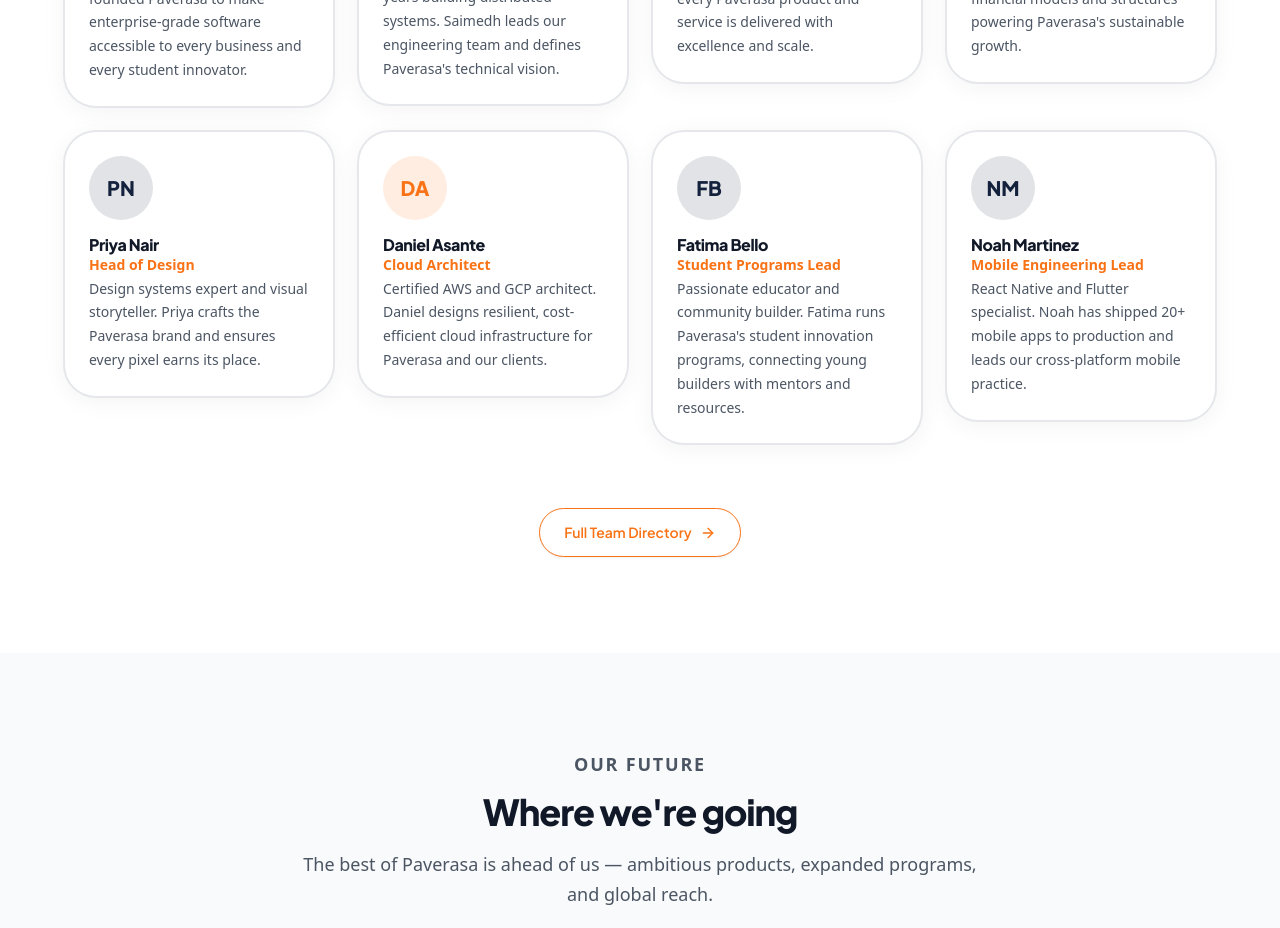
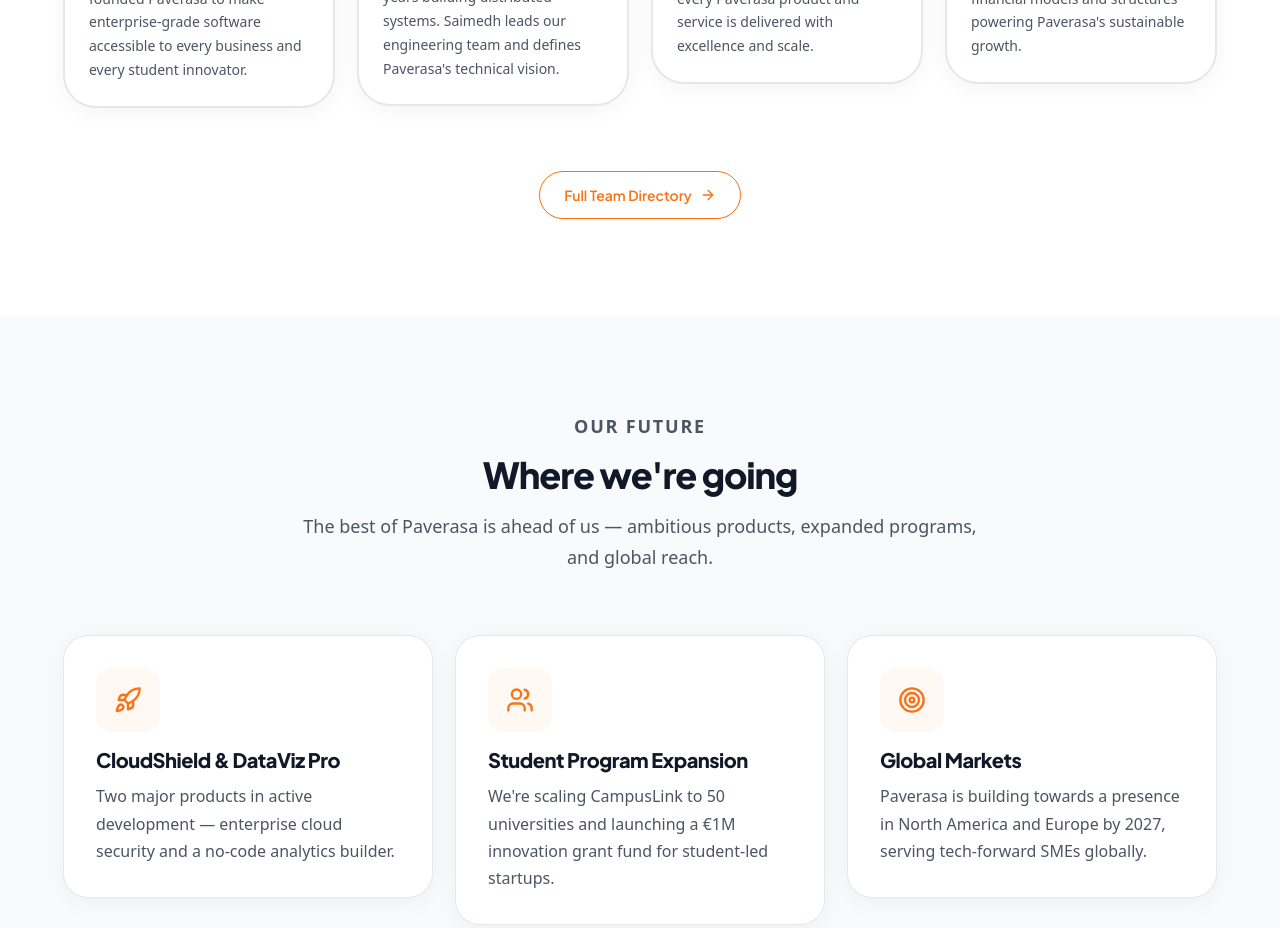
Before and after one commit to saimedh/Paverasa, a React (Vite) app: page /about in a window 1280 px wide. Shown: the part 5820-6748 px from the top of the page. Built offline with nearby package versions, Linux system fonts and the light colour scheme; a web font is replaced by a local one.

Commit message:
Add favicon links, remove placeholder team members

```diff
--- a/index.html
+++ b/index.html
@@ -2,7 +2,11 @@
 <html lang="en">
   <head>
     <meta charset="UTF-8" />
+    <link rel="icon" type="image/png" href="/favicon-96x96.png" sizes="96x96" />
     <link rel="icon" type="image/svg+xml" href="/favicon.svg" />
+    <link rel="shortcut icon" href="/favicon.ico" />
+    <link rel="apple-touch-icon" sizes="180x180" href="/apple-touch-icon.png" />
+    <link rel="manifest" href="/site.webmanifest" />
     <meta name="viewport" content="width=device-width, initial-scale=1.0" />
     <meta name="description" content="Paverasa — Tech company building world-class software solutions. Web development, mobile apps, AI, cloud, analytics, and student innovation programs." />
     <meta property="og:title" content="Paverasa — Software Solutions That Drive Innovation" />
--- a/src/data/team.js
+++ b/src/data/team.js
@@ -40,44 +40,4 @@
     linkedin: '#',
     twitter: '#',
   },
-  {
-    id: 'priya-n',
-    name: 'Priya Nair',
-    role: 'Head of Design',
-    bio: 'Design systems expert and visual storyteller. Priya crafts the Paverasa brand and ensures every pixel earns its place.',
-    initials: 'PN',
-    color: '#14213D',
-    linkedin: '#',
-    twitter: '#',
-  },
-  {
-    id: 'daniel-a',
-    name: 'Daniel Asante',
-    role: 'Cloud Architect',
-    bio: 'Certified AWS and GCP architect. Daniel designs resilient, cost-efficient cloud infrastructure for Paverasa and our clients.',
-    initials: 'DA',
-    color: '#F97316',
-    linkedin: '#',
-    twitter: '#',
-  },
-  {
-    id: 'fatima-b',
-    name: 'Fatima Bello',
-    role: 'Student Programs Lead',
-    bio: 'Passionate educator and community builder. Fatima runs Paverasa\'s student innovation programs, connecting young builders with mentors and resources.',
-    initials: 'FB',
-    color: '#14213D',
-    linkedin: '#',
-    twitter: '#',
-  },
-  {
-    id: 'noah-m',
-    name: 'Noah Martinez',
-    role: 'Mobile Engineering Lead',
-    bio: 'React Native and Flutter specialist. Noah has shipped 20+ mobile apps to production and leads our cross-platform mobile practice.',
-    initials: 'NM',
-    color: '#14213D',
-    linkedin: '#',
-    twitter: '#',
-  },
 ];
```
